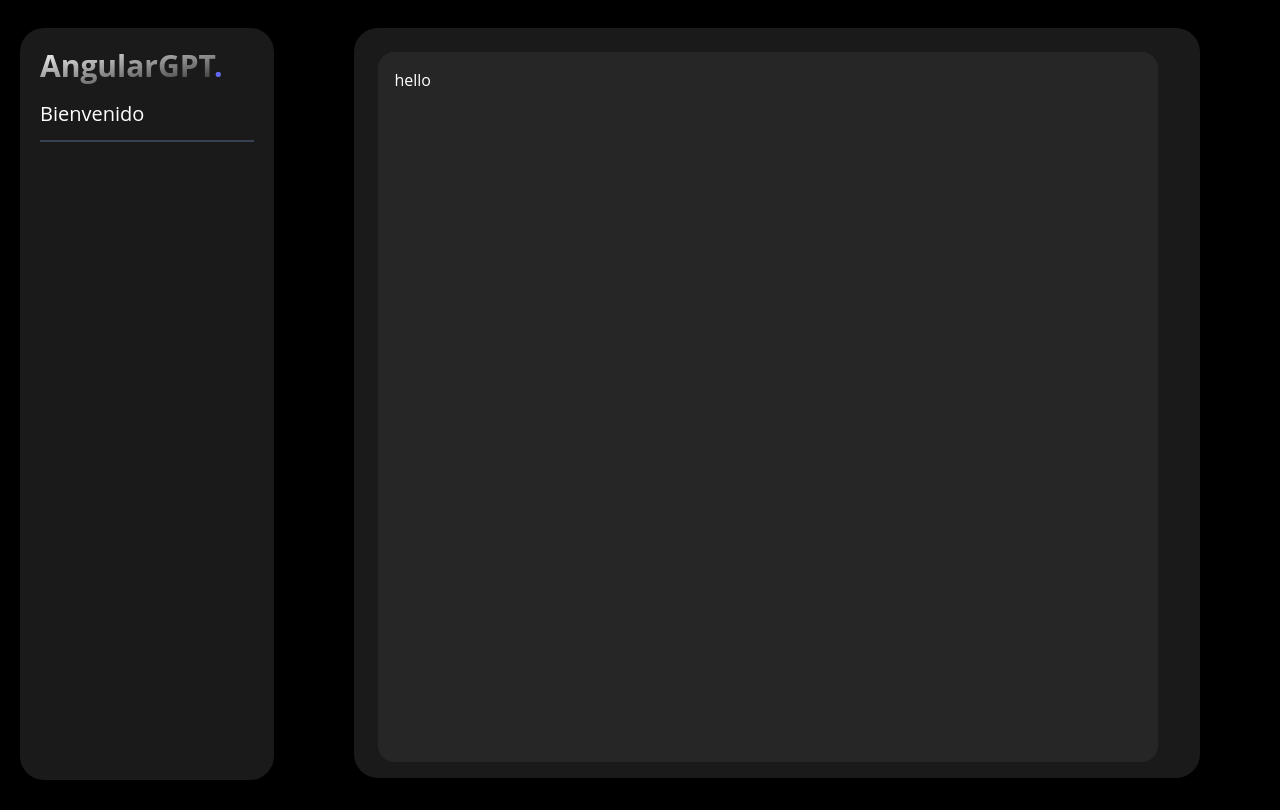
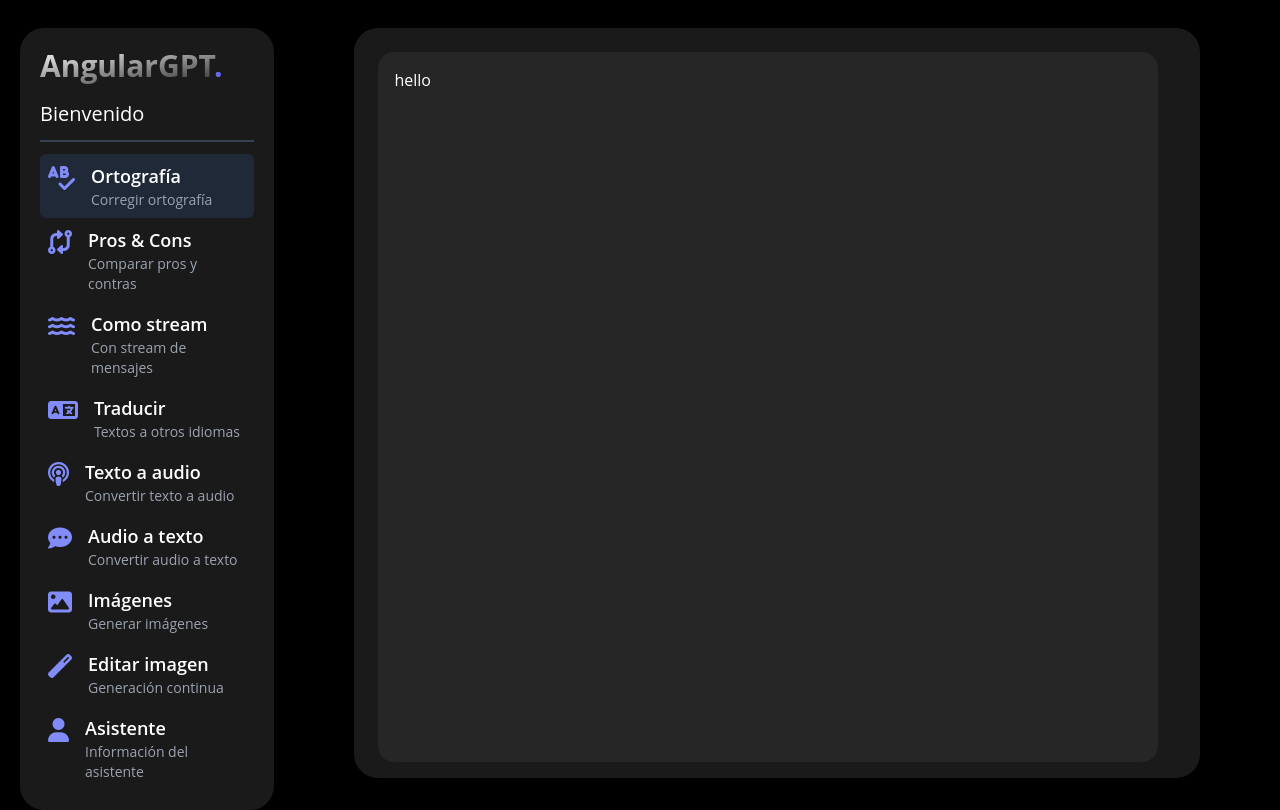
Before and after one commit to MiguelMateoTavarez/angular-gpt, an Angular app: page /orthography in a window 1280 px wide. Built offline with nearby package versions, Linux system fonts and the light colour scheme.

Commit message:
feat: add side menu

```diff
--- /dev/null
+++ b/src/app/presentation/components/sidebarMenuItem/sidebarMenuItem.component.html
@@ -0,0 +1,11 @@
+<a
+  [routerLink]="path()"
+  routerLinkActive="bg-gray-800"
+  class="flex justify-center hover:bg-gray-800 rounded-md p-2 transition-colors"
+>
+  <i class="{{icon()}} text-2xl mr-4 text-indigo-400" ></i>
+  <div class="flex flex-col flex-grow">
+    <span class="text-white text-lg font-semibold">{{title()}}</span>
+    <span class="text-sm text-gray-400">{{description()}}</span>
+  </div>
+</a>
--- /dev/null
+++ b/src/app/presentation/components/sidebarMenuItem/sidebarMenuItem.component.ts
@@ -0,0 +1,18 @@
+import { ChangeDetectionStrategy, Component, input, Input } from '@angular/core';
+import { RouterModule } from '@angular/router';
+
+@Component({
+  selector: 'app-sidebar-menu-item',
+  standalone: true,
+  imports: [
+    RouterModule
+  ],
+  templateUrl: './sidebarMenuItem.component.html',
+  changeDetection: ChangeDetectionStrategy.OnPush,
+})
+export class SidebarMenuItemComponent {
+  icon        = input.required<string>();
+  title       = input.required<string>();
+  description = input.required<string>();
+  path        = input.required<string>();
+}
--- a/src/app/presentation/layouts/dashboardLayout/dashboardLayout.component.html
+++ b/src/app/presentation/layouts/dashboardLayout/dashboardLayout.component.html
@@ -12,7 +12,14 @@
     <div class="border-gray-700 border my-3"></div>
 
     <!-- Nav Links -->
-
+    @for (route of routes; track route.path) {
+      <app-sidebar-menu-item
+        [description]="route.data!['description']"
+        [icon]="route.data!['icon']"
+        [title]="route.data!['title']"
+        [path]="route.path!"
+      />
+    }
     <!-- End Nav Links -->
   </nav>
 
--- a/src/app/presentation/layouts/dashboardLayout/dashboardLayout.component.ts
+++ b/src/app/presentation/layouts/dashboardLayout/dashboardLayout.component.ts
@@ -1,6 +1,8 @@
 import { CommonModule } from '@angular/common';
 import { ChangeDetectionStrategy, Component } from '@angular/core';
 import { RouterModule } from '@angular/router';
+import { SidebarMenuItemComponent } from '../../components/sidebarMenuItem/sidebarMenuItem.component';
+import { routes } from '../../../app.routes';
 
 @Component({
   selector: 'app-dashboard-layout',
@@ -8,8 +10,11 @@
   imports: [
     CommonModule,
     RouterModule,
+    SidebarMenuItemComponent,
   ],
   templateUrl: './dashboardLayout.component.html',
   changeDetection: ChangeDetectionStrategy.OnPush,
 })
-export class DashboardLayoutComponent { }
+export class DashboardLayoutComponent {
+  public routes = routes[0].children?.filter((route)=>route.data);
+}
```
Also changed, not shown: 1 other file (tests, documents, lock files or other folders).
